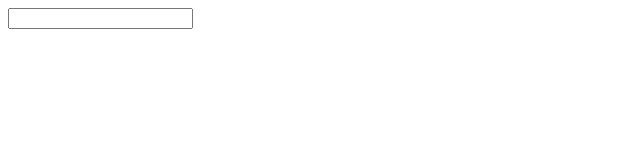
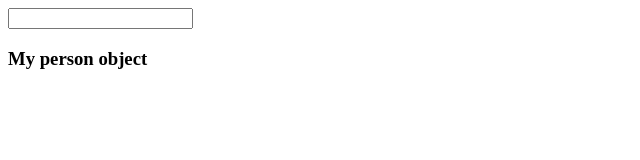
Before and after one commit to JuliaLojek/typescript-102, a website with bundled scripts: page index.html in a window 1280 px wide. Shown: the whole page, without its empty margins (0-640 px from the left). Built offline with nearby package versions, Linux system fonts and the light colour scheme.

Commit message:
decorators 2

```diff
--- a/index.html
+++ b/index.html
@@ -9,6 +9,7 @@
     <div>
       <input name="userName" id="userName" type="text" />
     </div>
+    <div id="app"></div>
 
     <script src="./dist/app.js" defer></script>
   </body>
--- a/src/app.ts
+++ b/src/app.ts
@@ -12,7 +12,17 @@ function Logger(text: string) {
   };
 }
 
-@Logger("Logging - person...")
+function WithTemplate(template: string, hookId: string) {
+  return function (_: Function) {
+    const hookEl = document.getElementById(hookId);
+    if (hookEl) {
+      hookEl.innerHTML = template;
+    }
+  };
+}
+
+// @Logger("Logging - person...")
+@WithTemplate("<h3>My person object</h3>", "app")
 class Person {
   name = "julia";
 
```
Also changed, not shown: dist/app.js, 1 other file.
